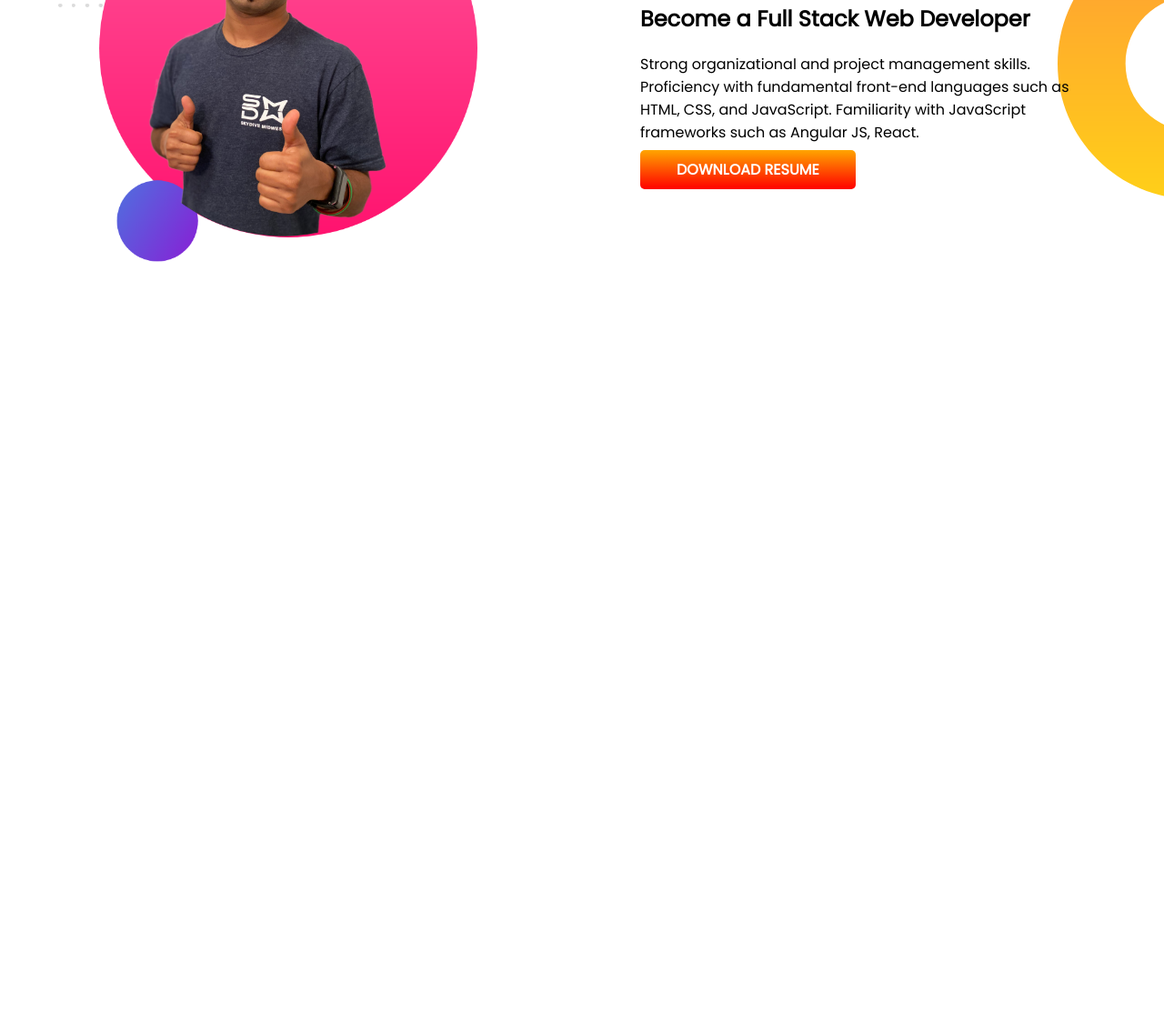
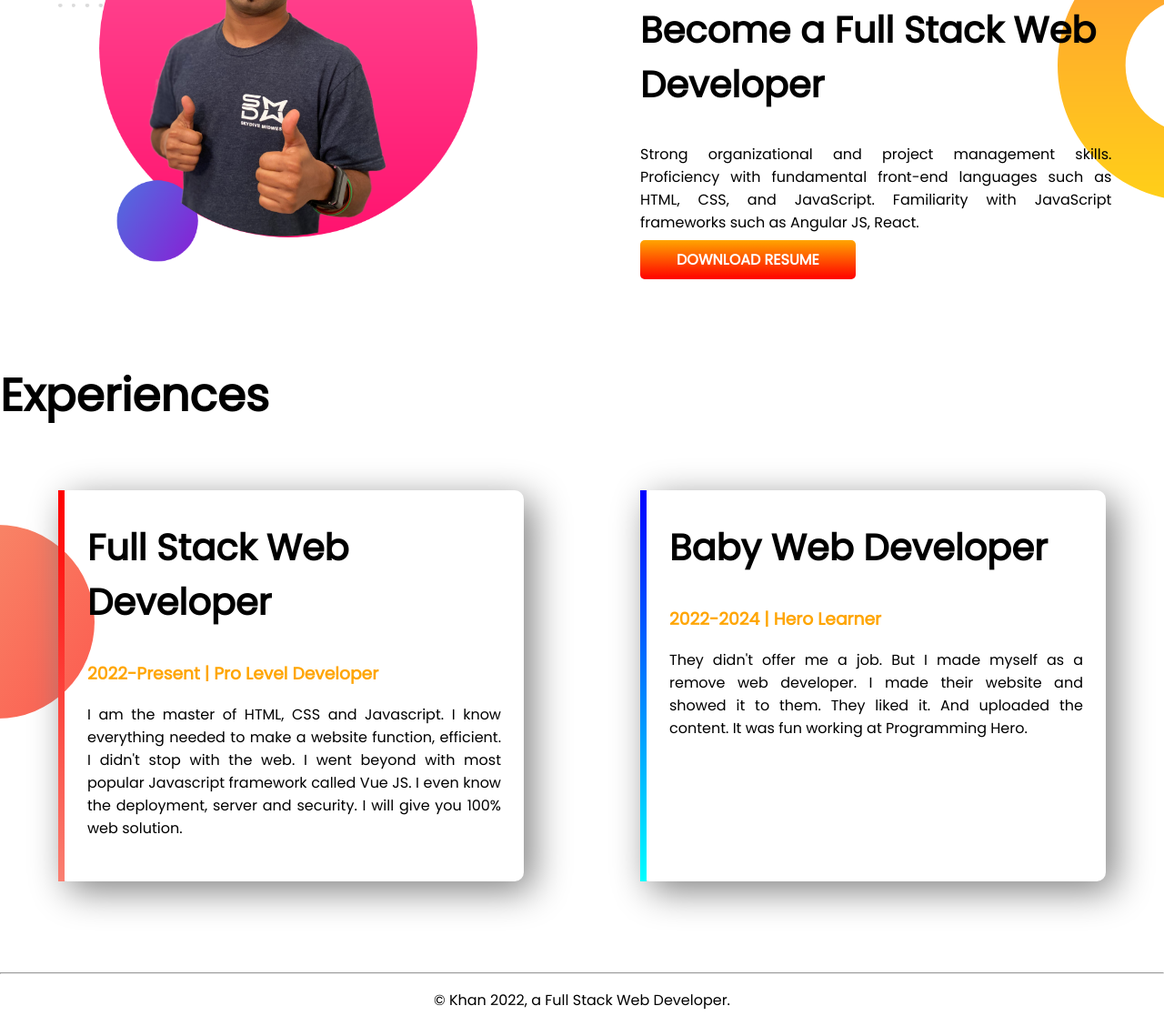
Before and after one commit to irfankhan07/developer-portfolio, a plain HTML site: page index.html in a window 1280 px wide. Shown: the part 719-1847 px from the top of the page at 91% size. Before the commit the page ends 1114 px from the top, so only its background shows below. Drawn offline with Linux system fonts and the light colour scheme.

Commit message:
foorter and exprience added

```diff
--- a/index.html
+++ b/index.html
@@ -11,7 +11,7 @@
     <link rel="stylesheet" href="style.css">
 </head>
 <body>
-    <section class="top-banner">
+    <section class="top-banner flexible-container">
         <div class="half-width">
             <h1>Welcome to </h1>
             <h1> <span class="khan-color">with KHAN's</span> World!</h1>
@@ -24,7 +24,7 @@
         </div>
     </section>
 
-    <section class="dream-big">
+    <section class="dream-big flexible-container">
         <div class="half-width">
          <img src="images/jhankar2.png" alt="">
         </div>
@@ -39,6 +39,34 @@
 
     </section>
 
+    <section class="experience-area">
+        <h1>Experiences</h1> <br>
+
+        <div class="flexible-container">
+            <div id="full-stack-experience" class="experience-item">
+                <h2>Full Stack Web Developer</h2>
+                <h3 class="khan-color">2022-Present | Pro Level Developer</h3>
+                <p>I am the master of HTML, CSS and Javascript. I know everything needed to make a website function, efficient. I didn't stop with the web. I went beyond with most popular Javascript framework called Vue JS. I even know the deployment, server and security. I will give you 100% web solution.</p>
+
+            </div>
+            <div id="web-dev-experience" class="experience-item">
+
+                <h2>Baby Web Developer</h2>
+                <h3 class="khan-color">2022-2024 | Hero Learner</h3>
+                <p>They didn't offer me a job. But I made myself as a remove web developer. I made their website and showed it to them. They liked it. And uploaded the content. It was fun working at Programming Hero.</p>
+
+            </div>
+        </div>
+
+    </section>
+<hr>
+
+    <footer>
+        <p>© Khan 2022, a Full Stack Web Developer.</p>
+
+
+    </footer>
+
 
 </body>
 </html>
--- a/style.css
+++ b/style.css
@@ -12,7 +12,7 @@ h1 {
     color: orange;
 }
 
-section {
+.flexible-container {
     display: flex;
     margin-bottom: 100px;
 }
@@ -52,3 +52,52 @@ section {
 .right-side {
     padding-right: 10%;
 }
+
+.experience-item {
+    width: 40%;
+    box-shadow: 10px 10px 40px gray;
+    margin-left: 5%;
+    margin-right: 5%;
+    padding-left: 25px;
+    padding-right: 25px;
+    paddding-top: 30px;
+    padding-bottom: 30px;
+    border-radius: 10px;
+}
+
+p {
+    text-align: justify;
+
+}
+
+h2 {
+    font-size: 40px;
+}
+
+.experience-area {
+    background-image: url(images/exp-bg.png);
+    background-repeat: no-repeat;
+    background-position: left;
+
+}
+
+#web-dev-experience {
+    border-left: 7px solid;
+    border-image: linear-gradient(blue, cyan);
+    border-image-slice: 1;
+
+
+}
+
+#full-stack-experience {
+    border-left: 7px solid;
+    border-image: linear-gradient(red, salmon);
+    border-image-slice: 1;
+
+
+}
+
+footer p {
+    text-align: center;
+
+}
```
Also changed, not shown: images/irfan.png (deleted), images/my-bg.png (deleted), images/my-bg2.png (deleted), 4 other files.
